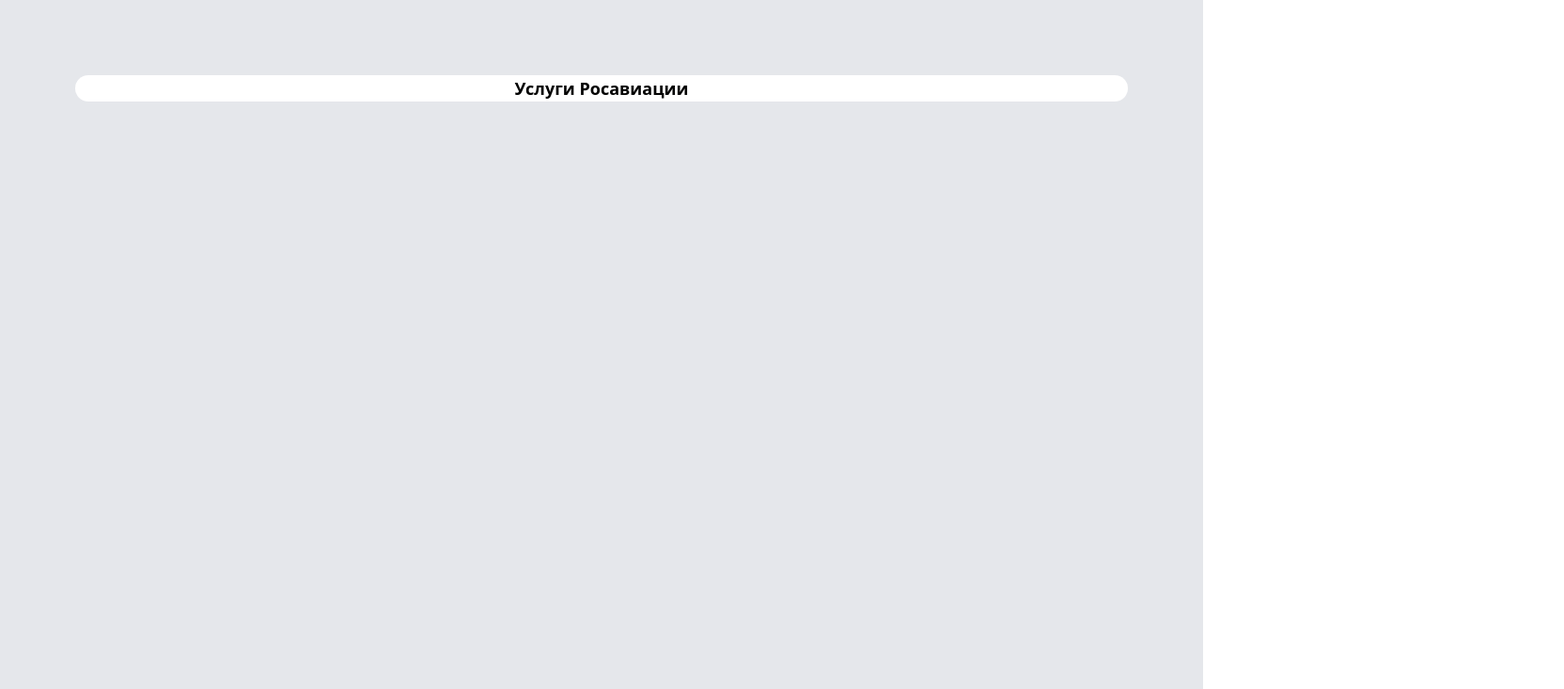
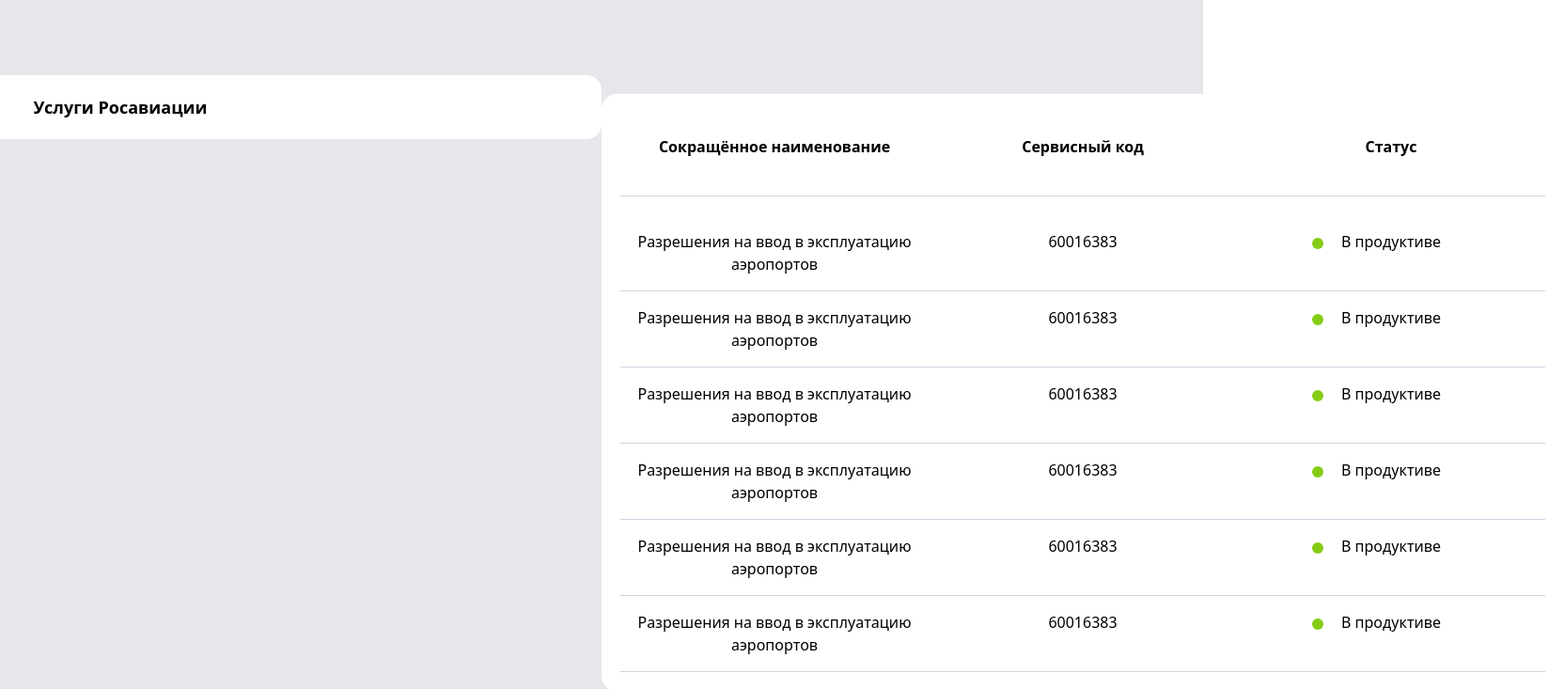
Before and after one commit to WebKit372/pet, a Vue app: page / in a window 1280 px wide. Shown: the top 733 px of the page at 94% size, 1664 px wide, since content can reach past the window. Built offline with nearby package versions, Linux system fonts and the light colour scheme.

Commit message:
Вёрстка и проба пера на vue

```diff
--- a/index.html
+++ b/index.html
@@ -2,9 +2,9 @@
 <html lang="en">
   <head>
     <meta charset="UTF-8" />
-    <link rel="icon" type="image/svg+xml" href="/vite.svg" />
+    <link rel="icon" type="image/svg+xml" href="./public/html5-logo-31838.png" />
     <meta name="viewport" content="width=device-width, initial-scale=1.0" />
-    <title>Vite + Vue</title>
+    <title>Pet</title>
   </head>
   <body>
     <div id="app"></div>
--- a/src/App.vue
+++ b/src/App.vue
@@ -1,12 +1,12 @@
 <script setup>
-import { ref } from 'vue';
-import HelloWorld from './components/HelloWorld.vue';
 import Title from './components/Title.vue';
+import ServiceList from './components/ServiceList/ServiceList.vue';
 const greeting = "Услуги Росавиации"
 </script>
 
 <template>
-  <div class="main p-20">
+  <div class="main p-20 flex flex-col flex-wrap content-center">
     <Title :title="greeting"/>
+    <ServiceList class="mt-5"/>
   </div>
 </template>
--- a/src/components/HelloWorld.vue
+++ /dev/null
@@ -1,40 +0,0 @@
-<script setup>
-import { ref } from 'vue'
-
-defineProps({
-  msg: String,
-})
-
-const count = ref(0)
-</script>
-
-<template>
-  <h1>{{ msg }}</h1>
-
-  <div class="card">
-    <button type="button" @click="count++">count is {{ count }}</button>
-    <p>
-      Edit
-      <code>components/HelloWorld.vue</code> to test HMR
-    </p>
-  </div>
-
-  <p>
-    Check out
-    <a href="https://vuejs.org/guide/quick-start.html#local" target="_blank"
-      >create-vue</a
-    >, the official Vue + Vite starter
-  </p>
-  <p>
-    Install
-    <a href="https://github.com/vuejs/language-tools" target="_blank">Volar</a>
-    in your IDE for a better DX
-  </p>
-  <p class="read-the-docs">Click on the Vite and Vue logos to learn more</p>
-</template>
-
-<style scoped>
-.read-the-docs {
-  color: #888;
-}
-</style>
--- /dev/null
+++ b/src/components/ServiceList/ServiceList.vue
@@ -0,0 +1,22 @@
+<script setup>
+import Service from './ServiceListItems/Service.vue';
+const props = defineProps({
+  services: Array,
+})
+const srv = {
+    "shortName": "Сокращённое наименование",
+    "serviceCode": "Сервисный код",
+    "statusCode": "Статус"
+}
+import uslugi from '../../utils/Services'
+</script>
+<template>
+    <ul class="bg-white text-center rounded-2xl p-5 max-w-5xl w-full">
+        <li class="mb-5 font-semibold  border-slate-300 border-b pt-6 pb-10">
+        <Service :srv="srv"/>
+        </li>
+        <li  v-for="(item) in uslugi" class="border-solid border-slate-300 border-b py-4">
+            <Service :srv="item"/>
+        </li>
+    </ul>
+   </template>
--- /dev/null
+++ b/src/components/ServiceList/ServiceListItems/Service.vue
@@ -0,0 +1,15 @@
+<script setup>
+const props = defineProps({
+  srv: Object,
+})
+</script>
+<template>
+        <div class="flex justify-between">
+            <h3 class="w-full">{{ srv.shortName }}</h3>
+            <h3 class="w-full">{{ srv.serviceCode }}</h3>
+            <h3 v-if="srv.statusCode === 'Статус'" class="w-full">{{ srv.statusCode }}</h3>
+            <div v-else-if="srv.statusCode === 'Done'" class="w-full flex">
+                <h3 class="relative w-full before:top-2 before:left-20  before:rounded-full before:absolute before:h-3 before:w-3 before:bg-lime-500">В продуктиве</h3>
+            </div>
+        </div>
+</template>
--- a/src/components/Title.vue
+++ b/src/components/Title.vue
@@ -6,7 +6,7 @@
 </script>
 
 <template>
- <div class="bg-white text-center rounded-2xl">
-  <p class="font-sans text-lg font-semibold">{{title}}</p>
+ <div class="bg-white text-center rounded-2xl p-5 max-w-5xl w-full">
+  <h1 class="font-sans text-lg font-semibold">{{title}}</h1>
  </div>
 </template>
--- /dev/null
+++ b/src/utils/Services.ts
@@ -0,0 +1,40 @@
+interface Servises {
+    shortName: string,
+    id: number,
+    serviceCode: number,
+    statusCode: "error"|"inProccess"|"Done",
+    fullName: string,
+    prodVersion: string,
+    prodTest: string,
+    dateUpdate: string,
+    changes: Array<string>,
+    rdk: number,
+    prodUpdate: number,
+    kurator: string,
+    trackerLink: string
+
+}
+const usluga : Servises = {
+        id: 0,
+        shortName: "Разрешения на ввод в эксплуатацию аэропортов",
+        serviceCode: 60016383,
+        prodVersion: "1.0.0",
+        statusCode: "Done",
+        fullName: "Разрешения на ввод в эксплуатацию аэропортов",
+        prodTest: "1.0.0",
+        dateUpdate: "12.04.24",
+        changes: ["обновлён экран оплаты", "добавлена карточка куратора"],
+        rdk: 4030484,
+        prodUpdate: 5030484,
+        kurator: "Иванов Иван Иванович",
+        trackerLink: "https://tracker.red-soft.ru/issues/160989"
+}
+const uslugi = [
+    usluga,
+    usluga,
+    usluga,
+    usluga,
+    usluga,
+    usluga,
+]
+export default uslugi
```
Also changed, not shown: public/html5-logo-31838.png (added).
